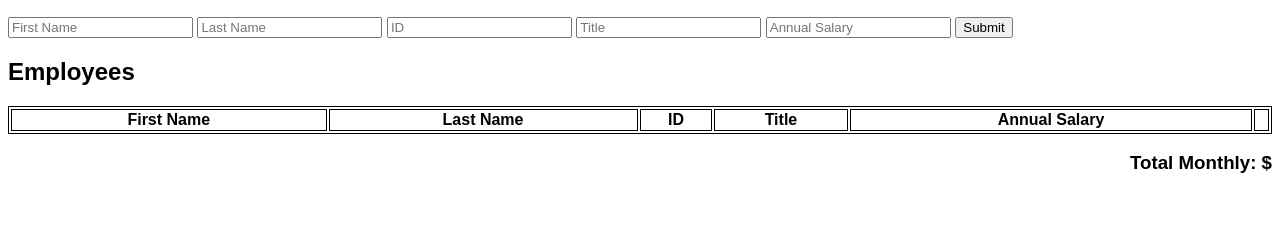
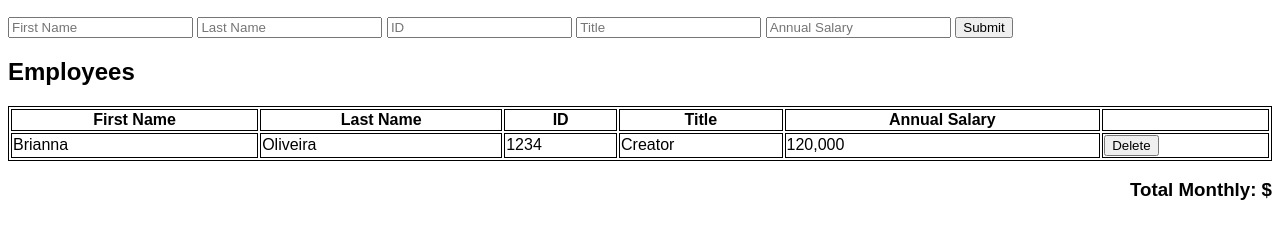
Before and after one commit to briolive/weekend-jquery-salary-calculator, a plain HTML site: page index.html in a window 1280 px wide. Shown: the part 111-350 px from the top of the page. Drawn offline with Linux system fonts and the light colour scheme.

Commit message:
Delete button removes original employee from the DOM

```diff
--- a/client.js
+++ b/client.js
@@ -2,7 +2,9 @@ $(document).ready(readyNow);
 
 function readyNow(){
     console.log('ready!');
-    $('#submitInfo').on('click', addEmployee)
+    $('#submitInfo').on('click', addEmployee);
+    $('#deleteBtn').on('click', deleteEmployee);
+    // $('#employees').delegate('#deleteBtn', 'click', deleteEmployee);
 }
 
 let monthlyCost = 0;
@@ -54,3 +56,10 @@ function updateMonthlyCost(){
         $('#monthlyCost').css('background-color', 'red')
     }
 }
+
+
+// to delete employee
+function deleteEmployee(){
+    console.log('in delete employee');
+    $(this).parent().parent().remove();
+}
--- a/index.html
+++ b/index.html
@@ -48,8 +48,8 @@
 
 
 
-    <div id="employee-table">
-        <table>
+    <div id="employees">
+        <table id="employee-table">
             <tr>
                 <th>First Name</th>
                 <th>Last Name</th>
@@ -57,6 +57,14 @@
                 <th>Title</th>
                 <th>Annual Salary</th>
                 <th></th>
+            </tr>
+            <tr>
+                <td>Brianna</td>
+                <td>Oliveira</td>
+                <td>1234</td>
+                <td>Creator</td>
+                <td>120,000</td>
+                <td><button id="deleteBtn">Delete</button></td>
             </tr>
         </table>
     </div>
```
Also changed, not shown: 1 other file.
